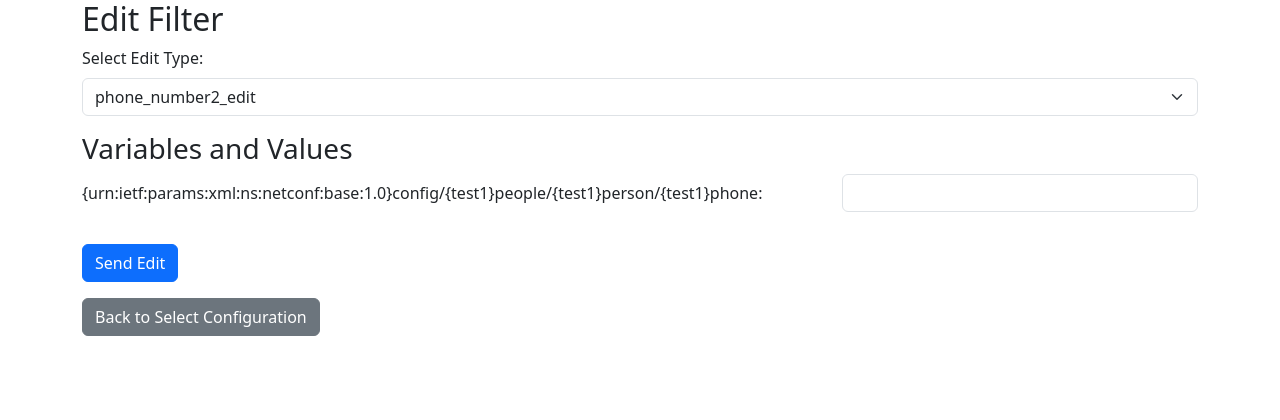
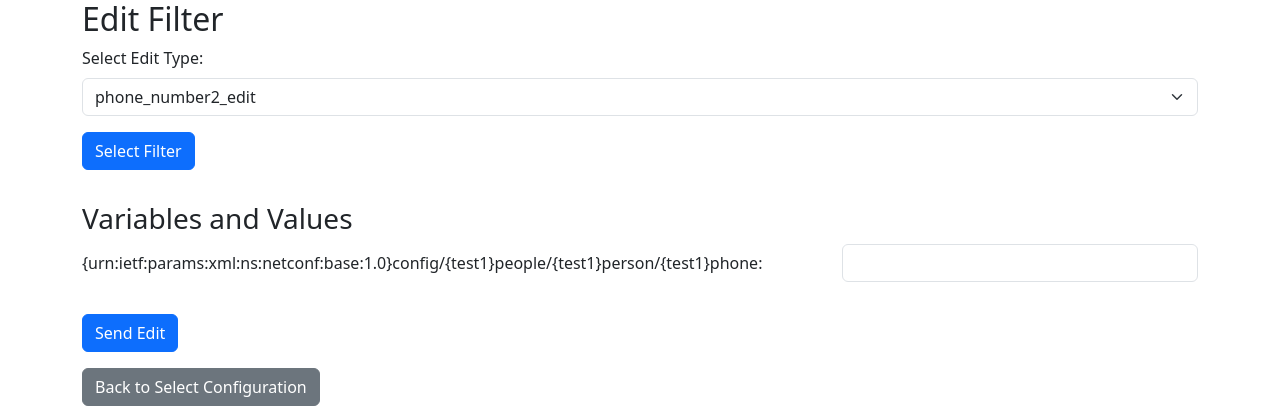
Before and after one commit to IlgazCvdr/netopeer_client, a Django app: page /edit-filter/ in a window 1280 px wide. Shown: the top 420 px of the page. Run offline with Django 4.2, Linux system fonts and the light colour scheme.

Commit message:
fixed edit_filter

```diff
--- /dev/null
+++ b/filters/edit_filters/edit_test_1_edit.xml
@@ -0,0 +1 @@
+<ns0:config xmlns:ns0="urn:ietf:params:xml:ns:netconf:base:1.0" xmlns:ns1="test1"><ns1:people><ns1:person><ns1:name>{$1}</ns1:name><ns1:phone>{$2}</ns1:phone></ns1:person><ns1:person><ns1:name>{$3}</ns1:name><ns1:phone>{$4}</ns1:phone></ns1:person></ns1:people></ns0:config>
--- /dev/null
+++ b/filters/edit_filters/edit_test_2_edit.xml
@@ -0,0 +1 @@
+<ns0:config xmlns:ns0="urn:ietf:params:xml:ns:netconf:base:1.0" xmlns:ns1="test1"><ns1:people><ns1:person><ns1:name>{$1}</ns1:name><ns1:phone>{$2}</ns1:phone></ns1:person><ns1:person><ns1:name>{$3}</ns1:name><ns1:phone>{$4}</ns1:phone></ns1:person></ns1:people></ns0:config>
--- a/netconf/templates/edit_filter.html
+++ b/netconf/templates/edit_filter.html
@@ -10,18 +10,19 @@
     </div>
     {% endif %}
 
+
+
     <form method="post">
         {% csrf_token %}
-
         <div class="mb-3">
             <label for="id_method" class="form-label">Select Edit Type:</label>
-            <select id="id_method" name="method" class="form-select">
+            <select id="id_method" name="method" class="form-select mb-3">
                 {% for option in config_type_form.fields.config_type.choices %}
                 <option value="{{ option.0 }}" {% if option.0 == config_type_form.initial.method %} selected {% endif %}>{{ option.1 }}</option>
                 {% endfor %}
             </select>
+            <button type="submit" class="btn btn-primary mb-3" name="action" value="select">Select Filter</button>
         </div>
-
         <h3>Variables and Values</h3>
         <div class="row mb-3" style="max-height: 400px; overflow-y: auto;">
             {% for field in variable_value_form %}
--- a/netconf/views.py
+++ b/netconf/views.py
@@ -325,6 +325,24 @@ def edit_filter(request):
 
     if request.method == 'POST':
         method = request.POST.get('method')
+        action = request.POST.get('action', '')
+        print(action)
+        if action == 'select':
+            config_methods = getFilters(config_folder)
+            filter_file_path = os.path.join(config_folder, f"{method}.xml")
+            with open(filter_file_path, 'r') as file:
+                filter_xml = file.read()
+            variables = extract_variables_from_xml(filter_xml)
+            variable_value_form = VariableValueForm(variables=variables)
+            config_type_form = ConfigTypeForm(choices=config_methods, initial={'method': method})
+
+            return render(request, 'edit_filter.html', {
+                'config_type_form': config_type_form,
+                'variable_value_form': variable_value_form,
+                'config_methods': config_methods,
+            })
+
+        # Read the XML filter template
         filter_file_path = os.path.join(config_folder, f"{method}.xml")
 
         # Read the XML filter template
@@ -342,7 +360,7 @@ def edit_filter(request):
                 value_number = key.split('_')[1]
                 values[value_number] = value
         # Replace placeholders in the XML template
-        print(variables)
+        #print(variables)
         updated_filter_xml = filter_xml
         for variable_number,value in variables.items():
             print(variables)
@@ -352,10 +370,7 @@ def edit_filter(request):
         try:
             # Send edit_config request to the NETCONF server
             if not global_manager:
-                # Initialize ncclient manager if not already connected
-                global_manager = manager.connect(
-                    # Add your connection parameters here
-                )
+                raise Exception("NETCONF manager not connected.")
 
             # Send edit request
             print(updated_filter_xml)
@@ -364,8 +379,26 @@ def edit_filter(request):
             response = global_manager.edit_config(target='running', config=xml_obj)
 
             # Handle success response
-            response_message = f"Edit request for method {method} sent successfully.<br>Response: {response}"
-            return HttpResponse(response_message)
+
+            config_methods = getFilters(config_folder)
+            method = config_methods[0][0] if config_methods else ''
+            filter_file_path = os.path.join(config_folder, f"{method}.xml")
+
+            # Read the XML filter template
+            with open(filter_file_path, 'r') as file:
+                filter_xml = file.read()
+
+            # Extract variables from XML for display in the form
+            variables = extract_variables_from_xml(filter_xml)
+            variable_value_form = VariableValueForm(variables=variables)
+            config_type_form = ConfigTypeForm(choices=config_methods, initial={'method': method})
+
+            return render(request, 'edit_filter.html', {
+                'config_type_form': config_type_form,
+                'variable_value_form': variable_value_form,
+                'config_methods': config_methods,
+            })
+
 
         except RPCError as e:
             error_message = f"RPC Error: {str(e)}"
--- /dev/null
+++ b/saves/get_saves/test17_get_config.xml
@@ -0,0 +1 @@
+<?xml version="1.0" encoding="UTF-8"?><data xmlns="urn:ietf:params:xml:ns:netconf:base:1.0"><people xmlns="test1"><person><name>ahmet</name><phone>31313</phone></person></people></data>
```
Also changed, not shown: db.sqlite3.
